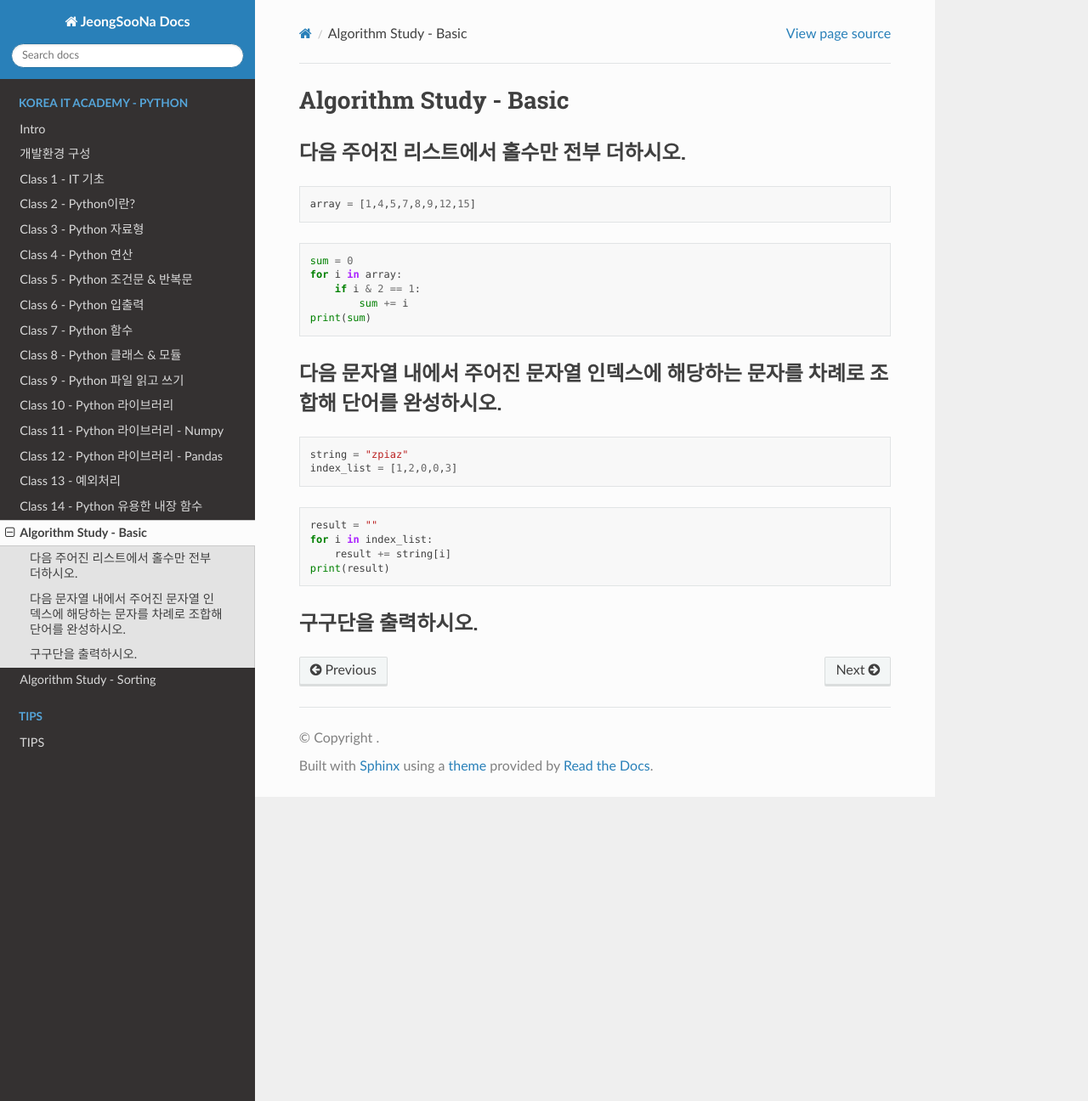
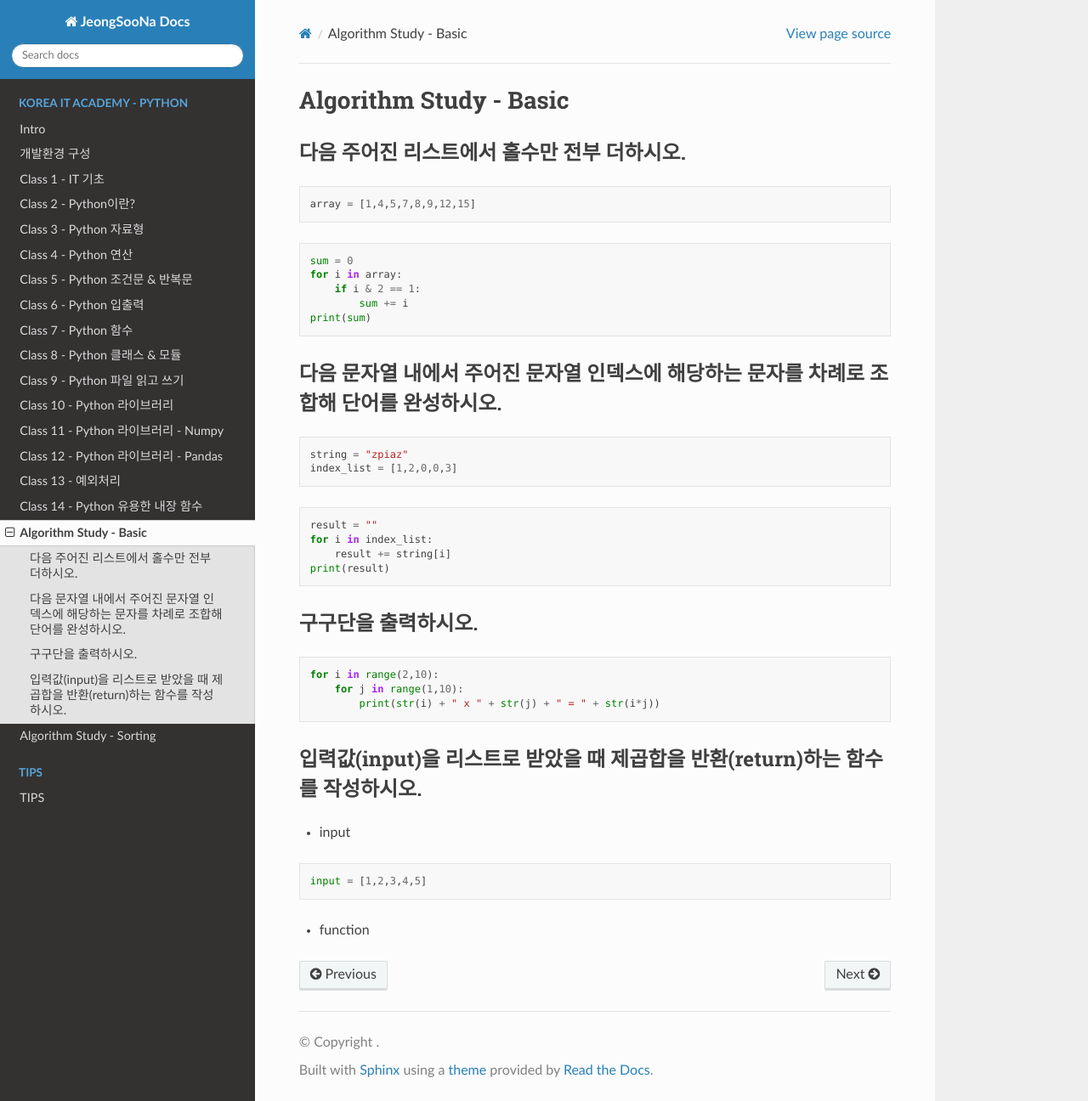
Before and after one commit to JeongSooNa/JeongSooNa-Docs, a Sphinx documentation site: the page built from docs/Korea_IT_Academy-Python/Algorithm_study-basic.md, in a window 1280 px wide and 1296 px high. Shown: the whole window at 85% size. Built offline with Sphinx 7.4.7 and the Read the Docs theme 3.1.0, drawn with Linux system fonts in a browser that asks for light colours.

Commit message:
update docs

````diff
--- a/docs/Korea_IT_Academy-Python/Algorithm_study-basic.md
+++ b/docs/Korea_IT_Academy-Python/Algorithm_study-basic.md
@@ -30,10 +30,30 @@
 
 ### 구구단을 출력하시오.
 
-<!--
 ```py
 for i in range(2,10):
     for j in range(1,10):
         print(str(i) + " x " + str(j) + " = " + str(i*j))
 ```
+
+### 입력값(input)을 리스트로 받았을 때 제곱합을 반환(return)하는 함수를 작성하시오.
+- input
+```py
+input = [1,2,3,4,5]
+```
+- function
+<!--
+```py
+import math
+def sumsq(a):
+    result = 0
+    for i in a:
+        # 방법 1
+        result += i * i
+        # 방법 2
+        #result += pow(i,2)
+        # 방법 3
+        #result += math.pow(i,2)
+    return result
+```
 -->
````
Also changed, not shown: docs/Korea_IT_Academy-Python/Algorithm_study-Programmers.md (added, +42 -0 lines).
